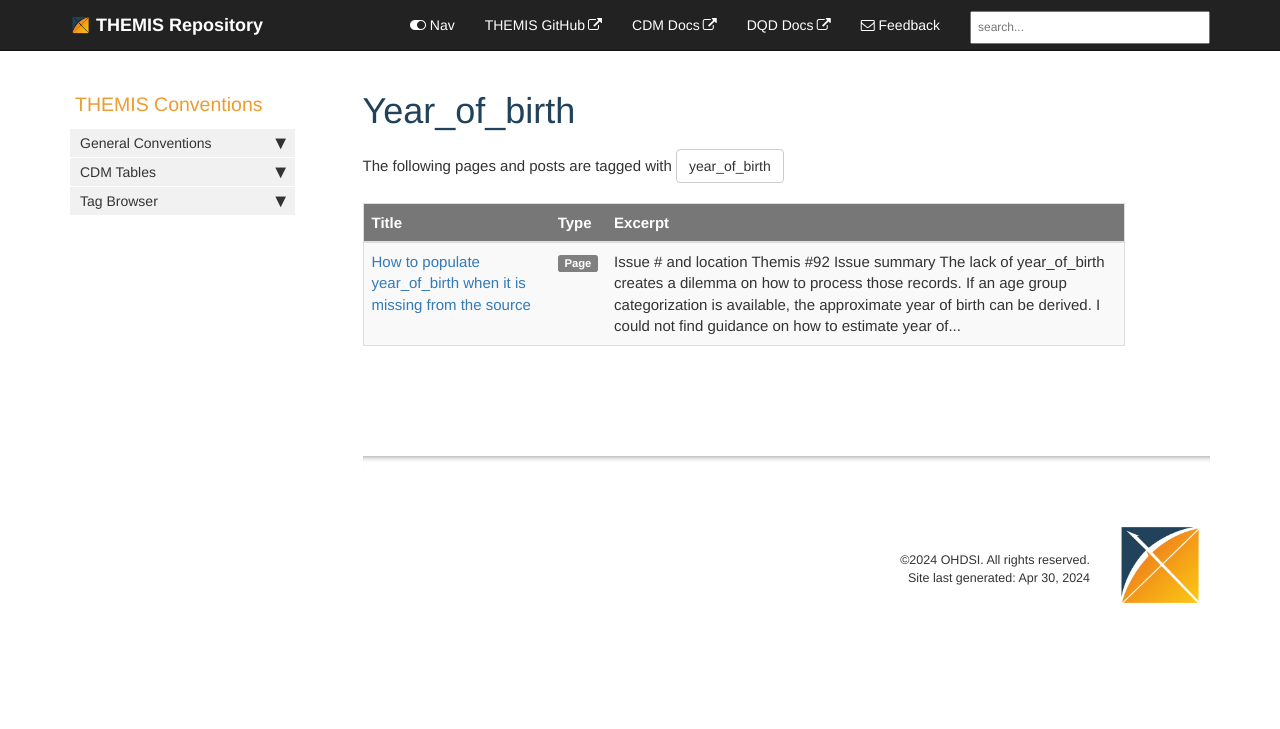
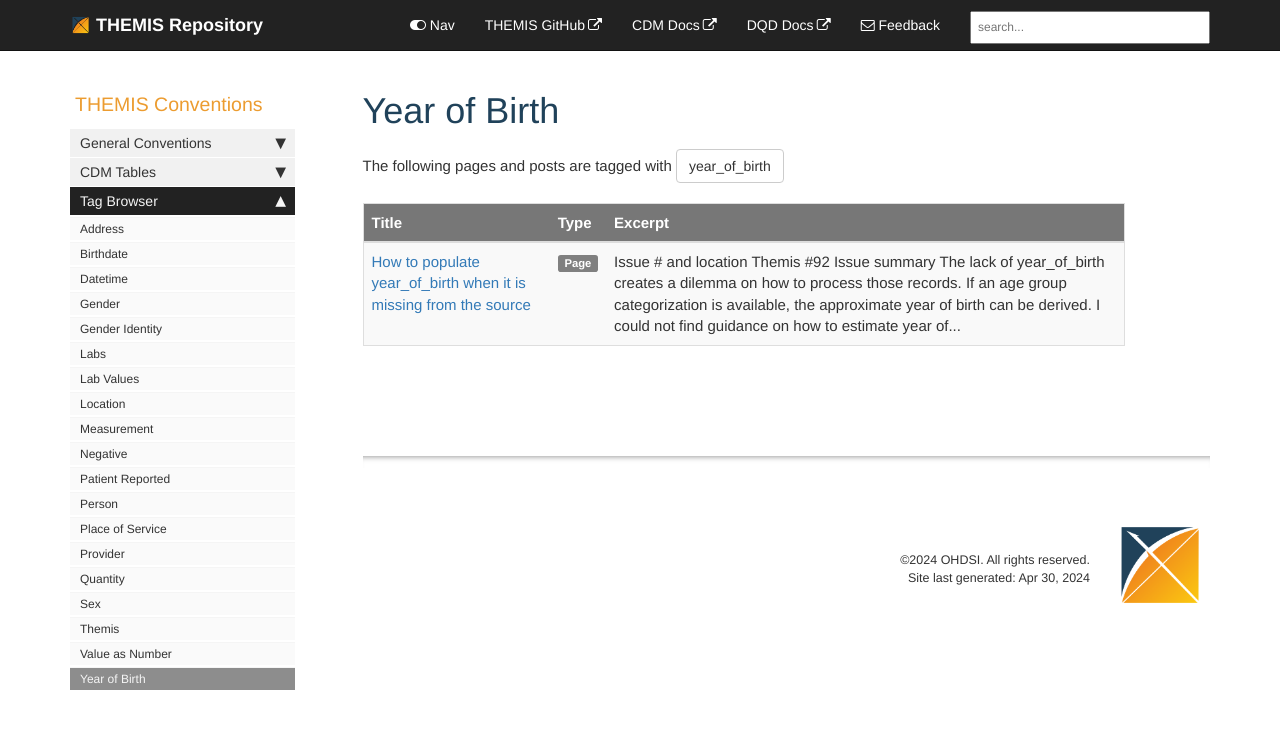
Before and after one commit to OHDSI/Themis, a Jekyll site: the page built from docs/pages/tags/tag_year_of_birth.md, in a window 1280 px wide. Shown: the top 729 px of the page. Built offline with Jekyll 4.4.1, drawn with Linux system fonts in a browser that asks for light colours; comment, search, counter and statistics services are not loaded.

Commit message:
add pages to tag browser

```diff
--- a/docs/_data/sidebars/mydoc_sidebar.yml
+++ b/docs/_data/sidebars/mydoc_sidebar.yml
@@ -165,6 +165,60 @@ entries:
   - title: Tag Browser
     output: web
     folderitems:
-      - title: Dates
-        url: /tag_dates.html
+      - title: Address
+        url: /tag_address.html
         output: web
+      - title: Birthdate
+        url: /tag_birthdate.html
+        output: web
+      - title: Datetime
+        url: /tag_datetime.html
+        output: web
+      - title: Gender
+        url: /tag_gender.html
+        output: web
+      - title: Gender Identity
+        url: /tag_gender_identity.html
+        output: web
+      - title: Labs
+        url: /tag_labs.html
+        output: web
+      - title: Lab Values
+        url: /tag_lab_values.html
+        output: web
+      - title: Location
+        url: /tag_location.html
+        output: web
+      - title: Measurement
+        url: /tag_measurement.html
+        output: web
+      - title: Negative
+        url: /tag_negative.html
+        output: web
+      - title: Patient Reported
+        url: /tag_patient_reported.html
+        output: web
+      - title: Person
+        url: /tag_person.html
+        output: web
+      - title: Place of Service
+        url: /tag_place_of_service.html
+        output: web
+      - title: Provider
+        url: /tag_provider.html
+        output: web
+      - title: Quantity
+        url: /tag_quantity.html
+        output: web
+      - title: Sex
+        url: /tag_sex.html
+        output: web
+      - title: Themis
+        url: /tag_themis.html
+        output: web
+      - title: Value as Number
+        url: /tag_value_as_number.html
+        output: web
+      - title: Year of Birth
+        url: /tag_year_of_birth.html
+        output: web
--- a/docs/pages/tags/tag_year_of_birth.md
+++ b/docs/pages/tags/tag_year_of_birth.md
@@ -1,5 +1,5 @@
 ---
-title: "Year_of_birth"
+title: "Year of Birth"
 tagName: year_of_birth
 search: exclude
 permalink: tag_year_of_birth.html
```
Also changed, not shown: docs/index.md (+1 -3 lines).
